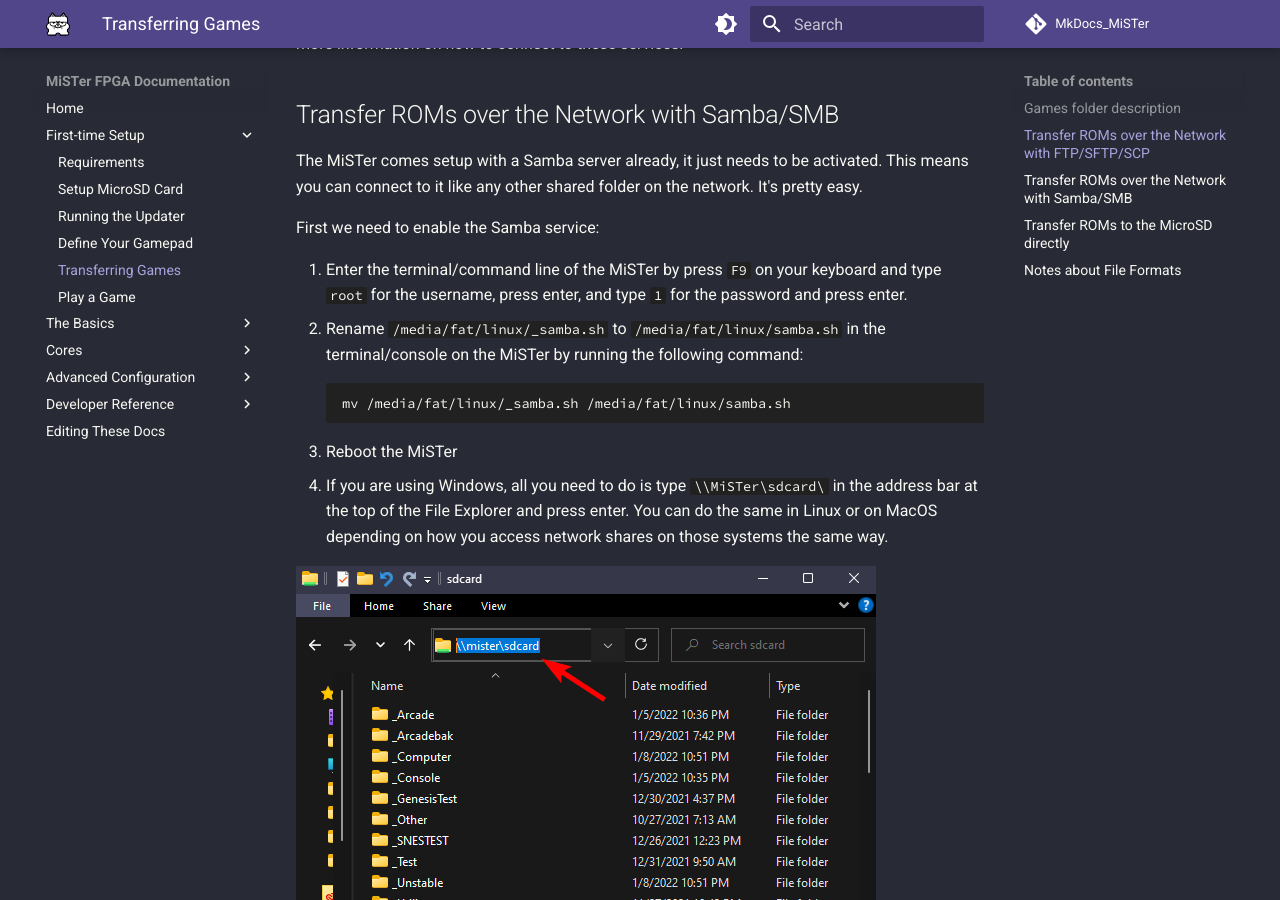
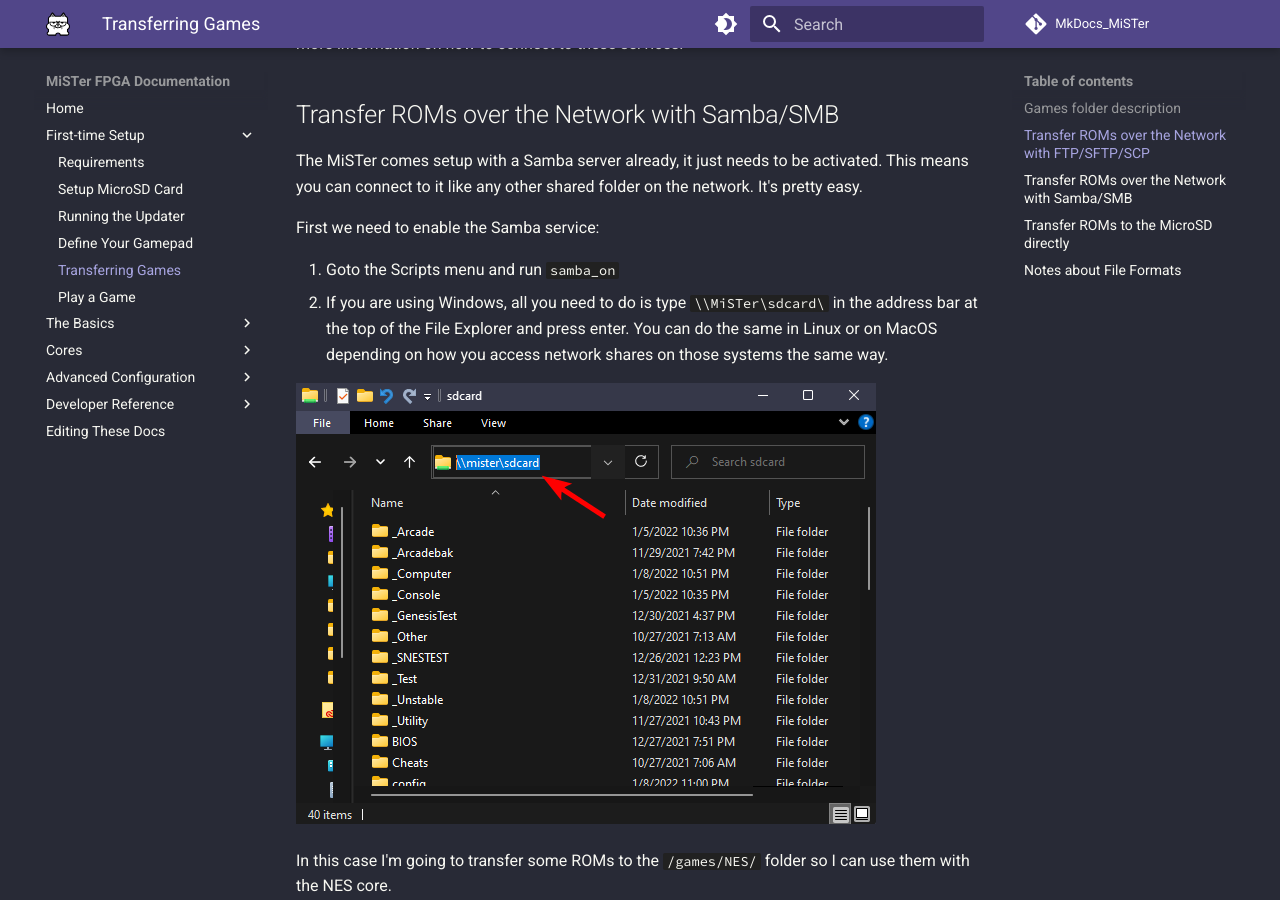
Before and after one commit to MiSTer-devel/MkDocs_MiSTer, an MkDocs documentation site: the page built from docs/setup/games.md, in a window 1280 px wide and 900 px high, scrolled down 535 px. Built offline with MkDocs 1.6.1 and Material for MkDocs 9.7.7, drawn with Linux system fonts in a browser that asks for light colours; comment, search, counter and statistics services are not loaded.

Commit message:
Update instructions for enabling Samba

````diff
--- a/docs/setup/games.md
+++ b/docs/setup/games.md
@@ -13,13 +13,8 @@
 
 First we need to enable the Samba service:
 
-1. Enter the terminal/command line of the MiSTer by press `F9` on your keyboard and type `root` for the username, press enter, and type `1` for the password and press enter.
-2. Rename `/media/fat/linux/_samba.sh` to `/media/fat/linux/samba.sh` in the terminal/console on the MiSTer by running the following command:
-```
-mv /media/fat/linux/_samba.sh /media/fat/linux/samba.sh
-```
-3. Reboot the MiSTer
-4. If you are using Windows, all you need to do is type `\\MiSTer\sdcard\` in the address bar at the top of the File Explorer and press enter. You can do the same in Linux or on MacOS depending on how you access network shares on those systems the same way.
+1. Goto the Scripts menu and run `samba_on`
+2. If you are using Windows, all you need to do is type `\\MiSTer\sdcard\` in the address bar at the top of the File Explorer and press enter. You can do the same in Linux or on MacOS depending on how you access network shares on those systems the same way.
 
 ![MiSTer FPGA Samba Server File Explorer](img/samba.png)
 
````
